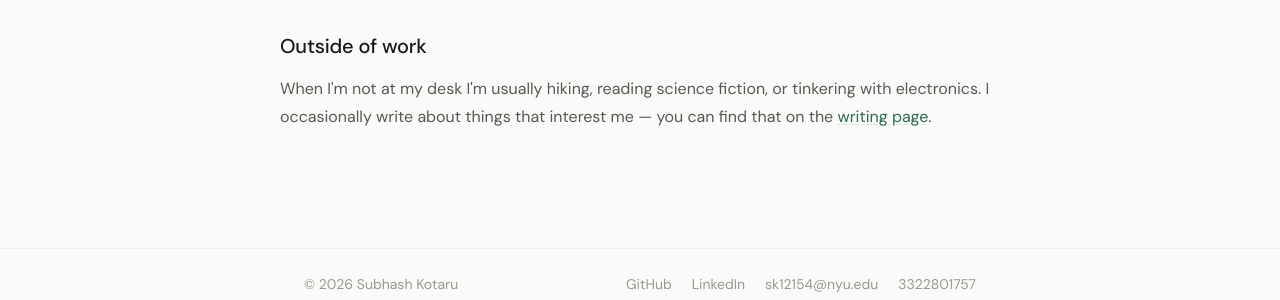
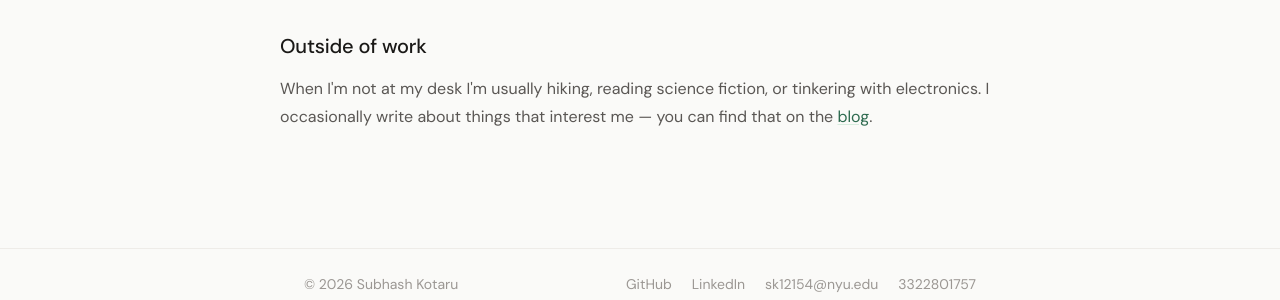
Before and after one commit to subhashkotaru/mywebsite, a Jekyll site: the page built from pages/about.html, in a window 1280 px wide and 1196 px high. Shown: the part 877-1177 px from the top of the window. Built offline with Jekyll 4.4.1, drawn with Linux system fonts in a browser that asks for light colours.

Commit message:
Change /blog URL to /blogs across all pages and config
Made-with: Cursor

```diff
--- a/_config.yml
+++ b/_config.yml
@@ -13,7 +13,7 @@ author:
 # Build settings
 markdown: kramdown
 highlighter: rouge
-permalink: /blog/:slug/
+permalink: /blogs/:slug/
 
 plugins:
   - jekyll-feed
--- a/_includes/header.html
+++ b/_includes/header.html
@@ -2,7 +2,7 @@
   <div class="container header-inner">
     <a href="{{ '/' | relative_url }}" class="site-logo">{{ site.title }}</a>
     <nav class="site-nav" aria-label="Main navigation">
-      <a href="{{ '/blog' | relative_url }}" class="nav-link{% if page.url contains '/blog' %} nav-link--active{% endif %}">Blog</a>
+      <a href="{{ '/blogs' | relative_url }}" class="nav-link{% if page.url contains '/blogs' %} nav-link--active{% endif %}">Blog</a>
       <a href="{{ '/projects' | relative_url }}" class="nav-link{% if page.url contains '/projects' %} nav-link--active{% endif %}">Projects</a>
       <a href="{{ '/about' | relative_url }}" class="nav-link{% if page.url == '/about/' or page.url == '/about' %} nav-link--active{% endif %}">About</a>
       <button class="theme-toggle" id="themeToggle" aria-label="Toggle dark mode" title="Toggle dark mode">
@@ -15,7 +15,7 @@
     </button>
   </div>
   <nav class="mobile-nav" id="mobileNav" aria-hidden="true">
-    <a href="{{ '/blog' | relative_url }}" class="mobile-nav-link">Blog</a>
+    <a href="{{ '/blogs' | relative_url }}" class="mobile-nav-link">Blog</a>
     <a href="{{ '/projects' | relative_url }}" class="mobile-nav-link">Projects</a>
     <a href="{{ '/about' | relative_url }}" class="mobile-nav-link">About</a>
   </nav>
--- a/_layouts/home.html
+++ b/_layouts/home.html
@@ -27,7 +27,7 @@ layout: default
       {% endfor %}
     </div>
     {% if site.posts.size > 5 %}
-    <a href="{{ '/blog' | relative_url }}" class="see-all-link">All posts →</a>
+    <a href="{{ '/blogs' | relative_url }}" class="see-all-link">All posts →</a>
     {% endif %}
   </div>
 </section>
--- a/_layouts/post.html
+++ b/_layouts/post.html
@@ -23,6 +23,6 @@ layout: default
     {{ content }}
   </div>
   <footer class="post-footer">
-    <a href="{{ '/blog' | relative_url }}" class="back-link">← All posts</a>
+    <a href="{{ '/blogs' | relative_url }}" class="back-link">← All posts</a>
   </footer>
 </article>
--- a/pages/about.html
+++ b/pages/about.html
@@ -28,6 +28,6 @@ permalink: /about/
       <li>Tools: Git, Docker, Terraform, Vercel</li>
     </ul>
     <h2>Outside of work</h2>
-    <p>When I'm not at my desk I'm usually hiking, reading science fiction, or tinkering with electronics. I occasionally write about things that interest me — you can find that on the <a href="/blog">writing page</a>.</p>
+    <p>When I'm not at my desk I'm usually hiking, reading science fiction, or tinkering with electronics. I occasionally write about things that interest me — you can find that on the <a href="/blogs">blog</a>.</p>
   </div>
 </div>
--- a/pages/blog.html
+++ b/pages/blog.html
@@ -1,12 +1,12 @@
 ---
 layout: default
 title: Blog
-permalink: /blog/
+permalink: /blogs/
 description: Thoughts on software, design, and the web.
 ---
 <div class="page container">
   <header class="page-header">
-    <h1 class="page-title">Blog</h1>
+    <h1 class="page-title">Blogs</h1>
     <p class="page-description">Thoughts on software, design, and building things on the web.</p>
   </header>
 
```
